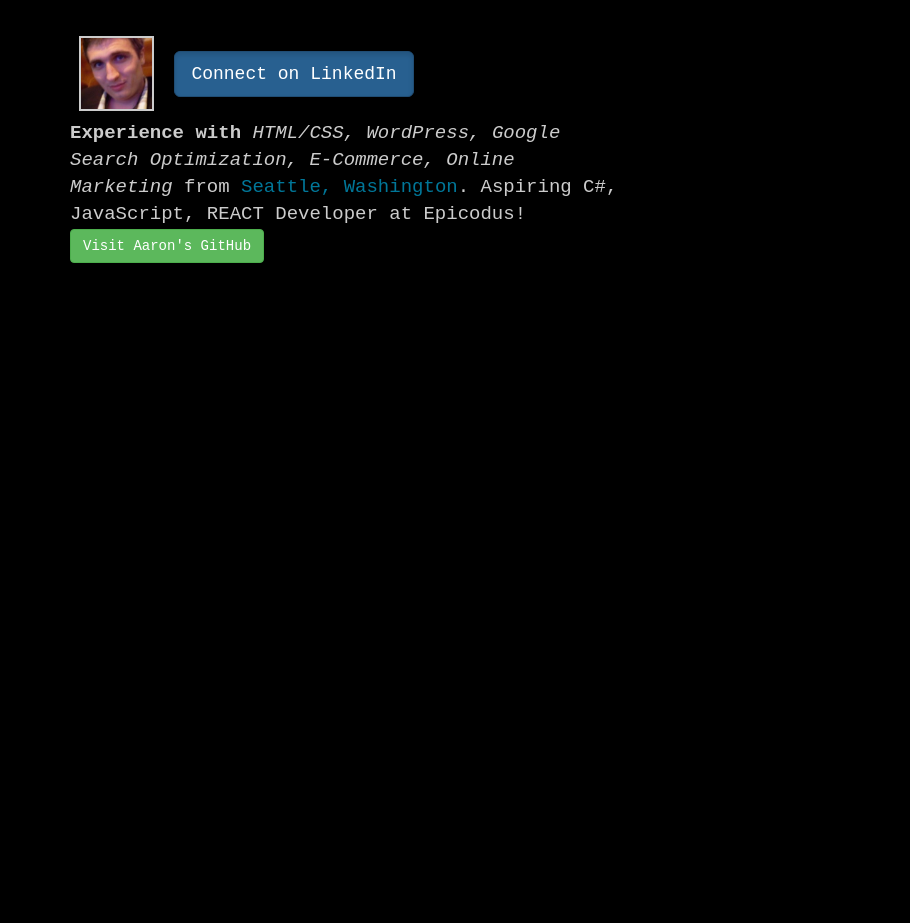
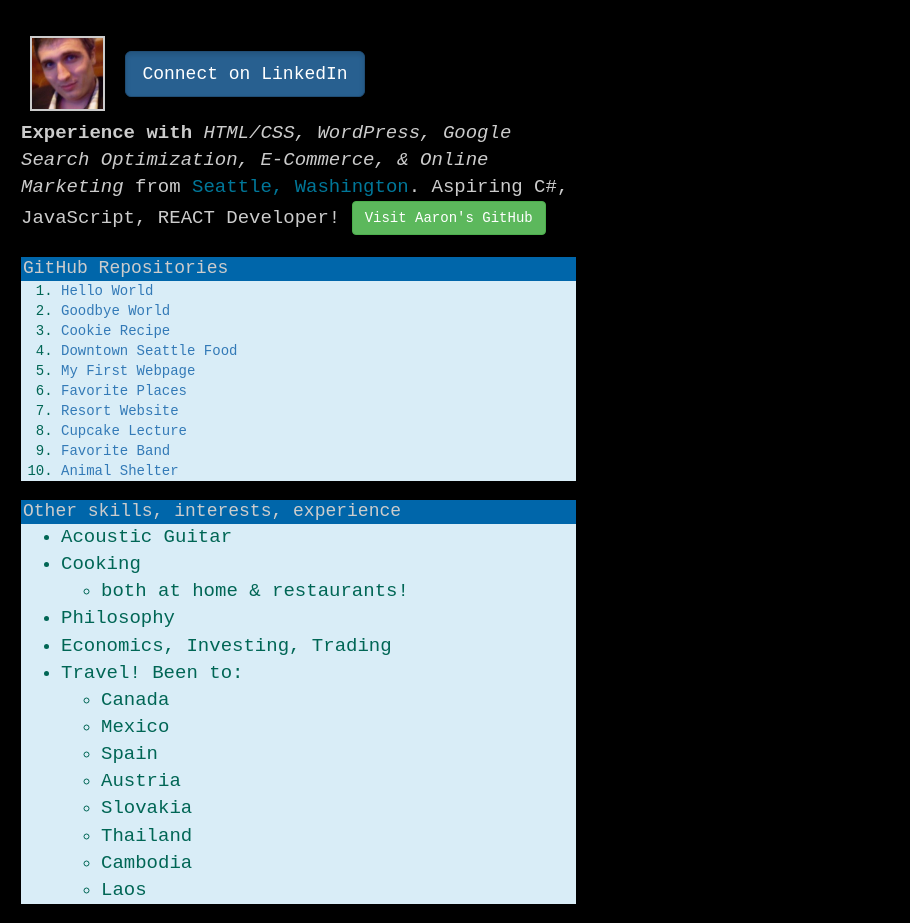
Before and after one commit to aaronaat/portfolio, a plain HTML site: page index.html in a window 1280 px wide. Shown: the part 103-1026 px from the top of the page, without its empty margins (0-910 px from the left). Before the commit the page ends 800 px from the top, so only its background shows below. Drawn offline with Linux system fonts and the light colour scheme.

Commit message:
add more styling, github repo links, skills and interests

```diff
--- a/css/styles.css
+++ b/css/styles.css
@@ -1,5 +1,7 @@
 body {
-
+  float:left;
+  margin-right:0px;
+  margin-left:6px;
   margin-top:13px;
   font-family:monospace;
   font-size:19px;
@@ -15,6 +17,12 @@ h2 {
   font-weight:bold;
   text-align:center;
 
+}
+
+h4 {
+  background-color:#06A;
+  margin:0px;
+  padding:2px;
 }
 
 
@@ -33,7 +41,7 @@ img.me {
 }
 
 .jumbotron {
-  width:70%;
+  width:50%;
   padding:3px;
 }
 
@@ -44,3 +52,15 @@ img.me {
 .loc {
   color:#079;
 }
+
+.about {
+  margin-bottom:22px;
+}
+
+.bg-info {
+  color:#065;
+  margin-bottom:19px;
+}
+ol {
+  font-size:14px;
+}
--- a/index.html
+++ b/index.html
@@ -28,16 +28,93 @@
     <div class="row">
 
       <div class="col-xs-6">
+
         <p class="about">
-        <strong>Experience with</strong> <em>HTML/CSS, WordPress, Google Search Optimization, E-Commerce, Online Marketing</em> from
+
+        <strong>Experience with</strong> <em>HTML/CSS, WordPress, Google Search Optimization, E-Commerce,  & Online Marketing</em> from
         <span class="loc">Seattle, Washington</span>.
-        Aspiring C#, JavaScript, REACT Developer at Epicodus!
+        Aspiring C#, JavaScript, REACT Developer!
           <a class="btn btn-success" href="https://github.com/aaronaat" role="button">Visit Aaron's GitHub</a>
 
         </p>
       </div>
+    </div>
 
+
+    <div class="row">
+      <div class="col-xs-6">
+
+        <h4>GitHub Repositories</h4>
+
+        <ol class="bg-info">
+          <li>
+            <a href="https://github.com/aaronaat/hello-world">Hello World</a>
+          </li>
+          <li>
+            <a href="https://github.com/aaronaat/goodbye-world">Goodbye World</a>
+          </li>
+          <li>
+            <a href="https://github.com/aaronaat/cookie-recipe">Cookie Recipe</a>
+          </li>
+          <li>
+            <a href="https://github.com/aaronaat/downtown-seattle-food">Downtown Seattle Food</a>
+          </li>
+          <li>
+            <a href="https://github.com/aaronaat/my-first-webpage">My First Webpage</a>
+          </li>
+          <li>
+            <a href="https://github.com/aaronaat/favorite-places">Favorite Places</a>
+          </li>
+          <li>
+            <a href="https://github.com/aaronaat/resort-website">Resort Website</a>
+          </li>
+          <li>
+            <a href="https://github.com/aaronaat/cupcake-lecture">Cupcake Lecture</a>
+          </li>
+          <li>
+            <a href="https://github.com/aaronaat/favorite-band">Favorite Band</a>
+          </li>
+          <li>
+            <a href="https://github.com/aaronaat/animal-shelter">Animal Shelter</a>
+          </li>
+        </ul>
+
+      </div>
     </div>
+
+    <div class="row">
+      <div class="col-xs-6">
+
+        <h4>Other skills, interests, experience</h4>
+
+        <ul class="bg-info">
+          <li>Acoustic Guitar</li>
+          <li>Cooking
+              <ul>
+                <li>both at home & restaurants!</li>
+              </ul>
+          </li>
+          <li>Philosophy</li>
+          <li>Economics, Investing, Trading</li>
+          <li>Travel! Been to:
+              <ul>
+                <li>Canada</li>
+                <li>Mexico</li>
+                <li>Spain</li>
+                <li>Austria</li>
+                <li>Slovakia</li>
+                <li>Thailand</li>
+                <li>Cambodia</li>
+                <li>Laos</li>
+              </ul>
+          </li>
+        </ul>
+
+      </div>
+    </div>
+
+
+
 
 
   </div>
```
